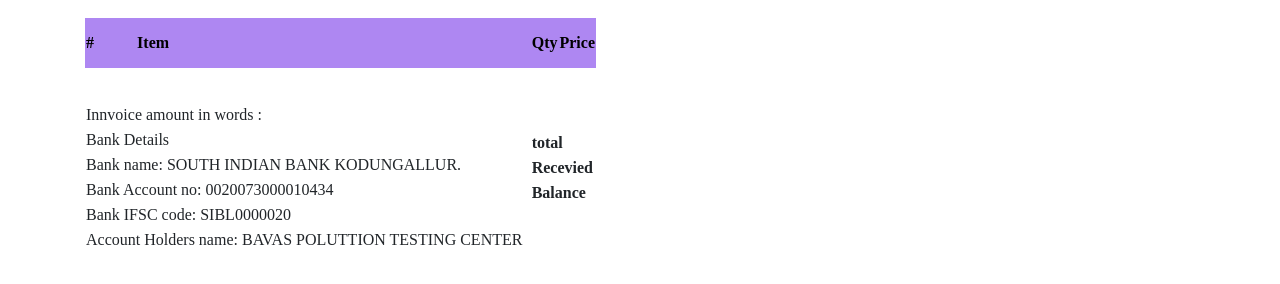
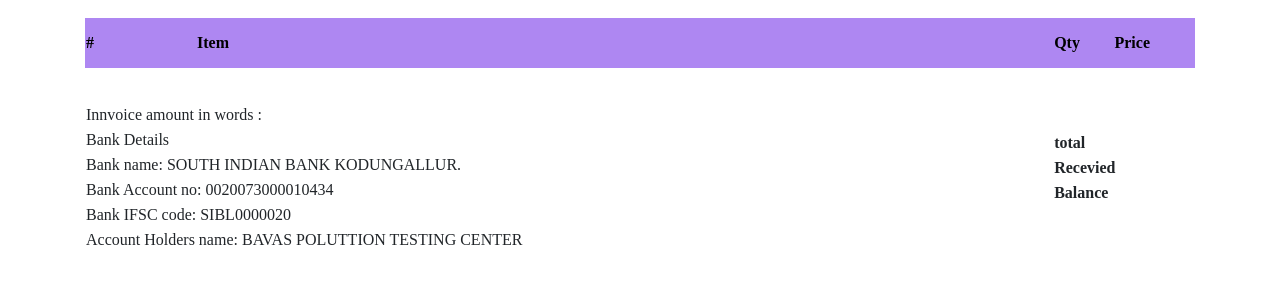
Before and after one commit to ashikos/bavas-billing, a Django app: template bavas/templates/temp.html in a window 1280 px wide. Shown: the part 215-499 px from the top of the page. Run offline with Django 4.2, Linux system fonts and the light colour scheme; the template is opened without the code that fills it, so the values that code supplies are empty; some libraries are stand-ins or nearby versions.

Commit message:
pdf changes

```diff
--- a/bavas/templates/temp.html
+++ b/bavas/templates/temp.html
@@ -81,7 +81,7 @@
             </div>
         </div>
         <div class="section">
-          <table class="">
+          <table class="" style="width: 100%;">
             <thead  class="custom-table-header">
               <tr class="custom-tr">
                 <th style="width: 10%;" scope="row">#</th>
```
